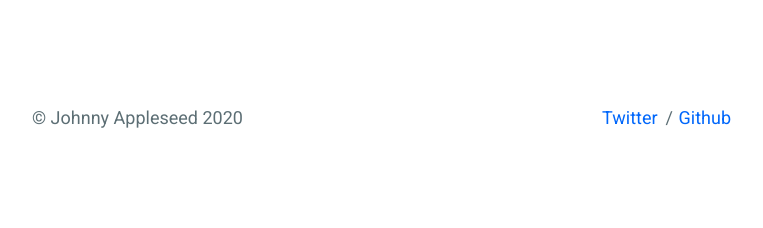
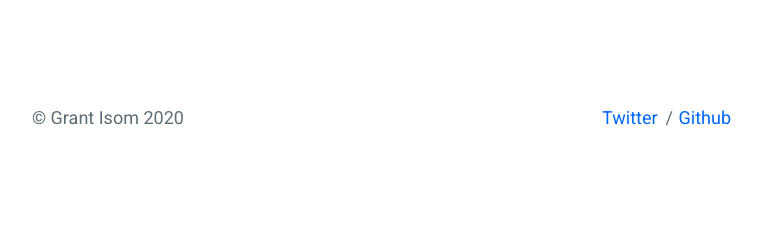
Before and after one commit to glisom/glisom.github.io, a Jekyll site: the page built from index.html, in a window 1280 px wide. Shown: the part 937-1165 px from the top of the page, without its empty margins (258-1021 px from the left). Built offline with Jekyll 4.4.1, drawn with Linux system fonts in a browser that asks for light colours.

Commit message:
Config changes

```diff
--- a/_config.yml
+++ b/_config.yml
@@ -3,15 +3,15 @@
 description: >
   Write a description of your website here.
 
-author: Johnny Appleseed
-email: johnny@appleseed.com
-twitter_username: _HairForceOne
-github_username: mkchoi212
+author: Grant Isom
+email: grant.isom@gmail.com
+twitter_username: grantisom
+github_username: glisom
 
 baseurl: "" # the subpath of your site, e.g. /blog
 url: "https://grantisom.com" # the base hostname & protocol for your site
 
-google_analytics_id: UA-1111111111-1
+google_analytics_id: UA-49331805-1
 disqus_id:
 
 # Build settings
```
